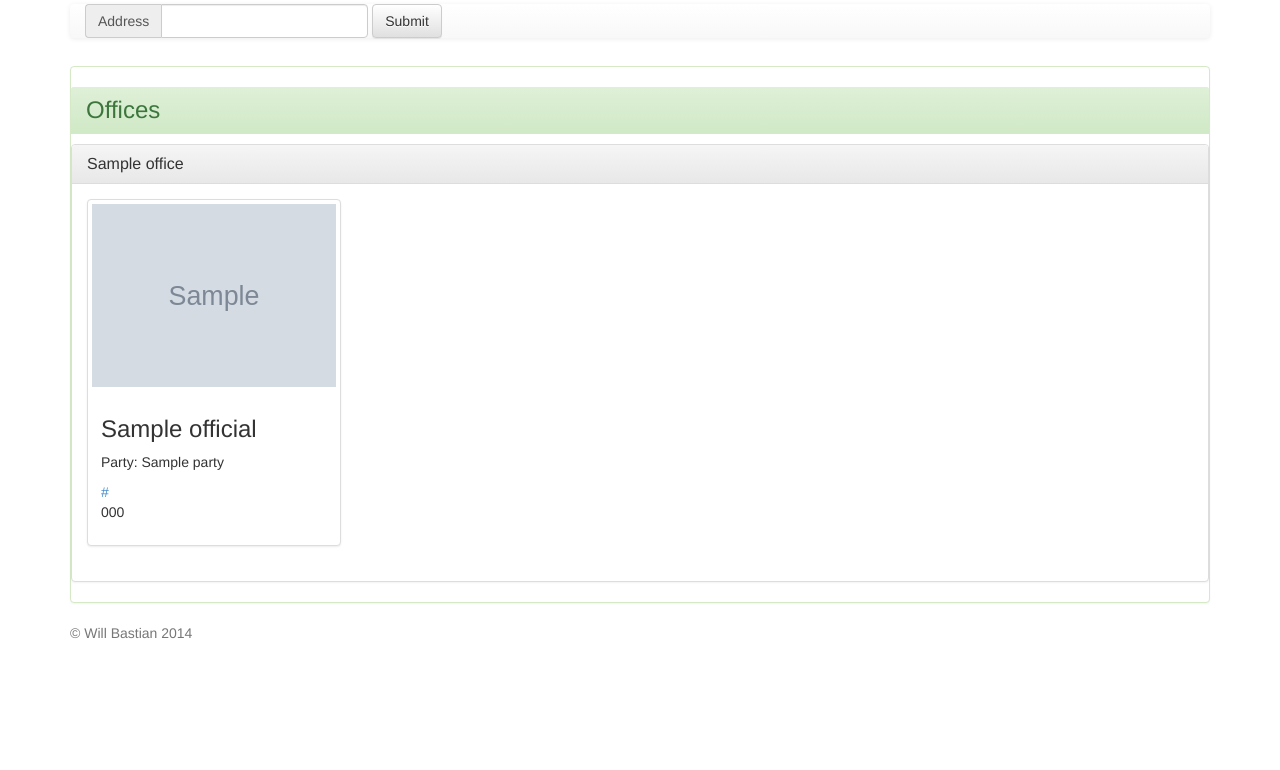
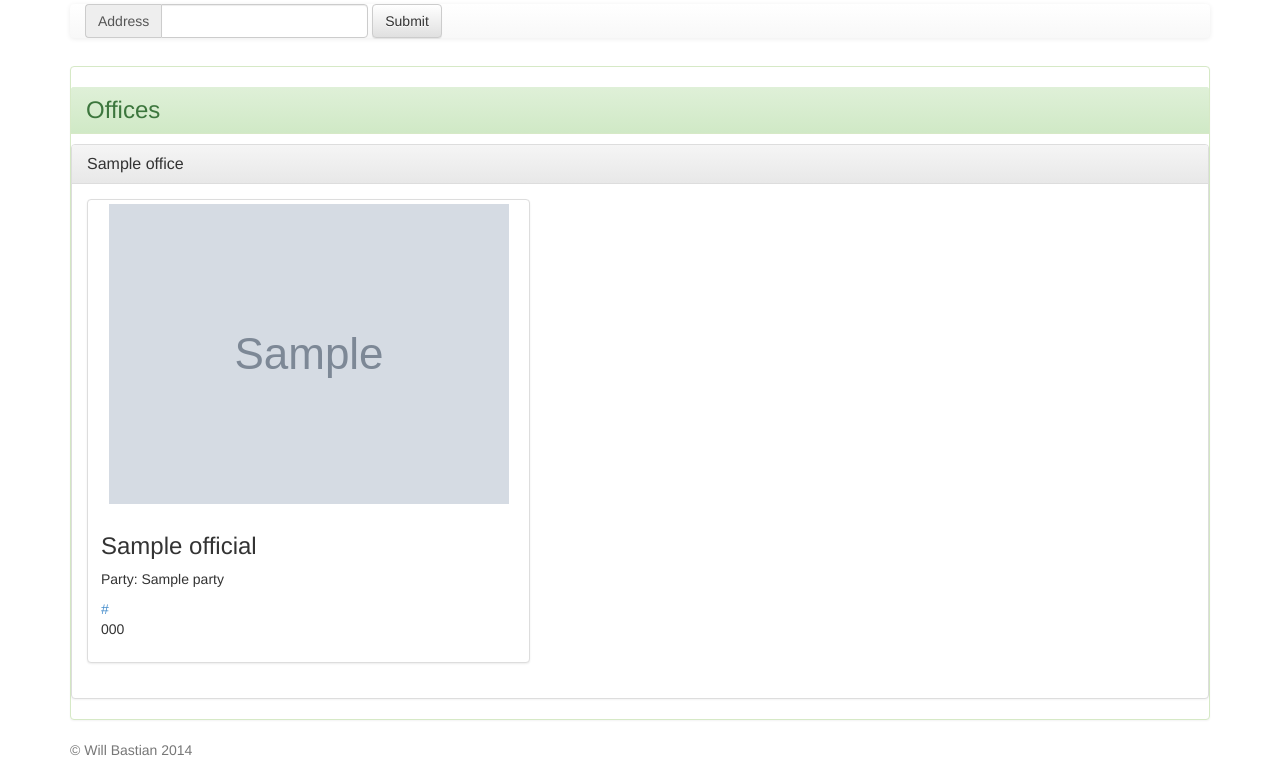
Before and after one commit to willbastian/vote-your-know, a Flask app: template templates/show_representativeinfo.html in a window 1280 px wide. Shown: the part 164-934 px from the top of the page. Before the commit the page ends 803 px from the top, so only its background shows below. Run offline with Flask 2, Linux system fonts and the light colour scheme; the template is opened without the code that fills it: most values are stand-ins (such as "Sample title", 1, 10 or a date in 2020); grey boxes marked "Sample" are stand-in pictures; some libraries are stand-ins or nearby versions.

Commit message:
fixing column width

```diff
--- a/templates/show_representativeinfo.html
+++ b/templates/show_representativeinfo.html
@@ -18,7 +18,7 @@
         <div class="panel-body">
           <div class="row">
             {% for official_index in office["officialIndices"] %}
-              <div class="col-sm-6 col-md-3">
+              <div class="col-sm-6 col-md-5">
                 <div class="thumbnail">
                   <img src="{{representatives["officials"][official_index]["photoUrl"]}}" alt="">
 
```
